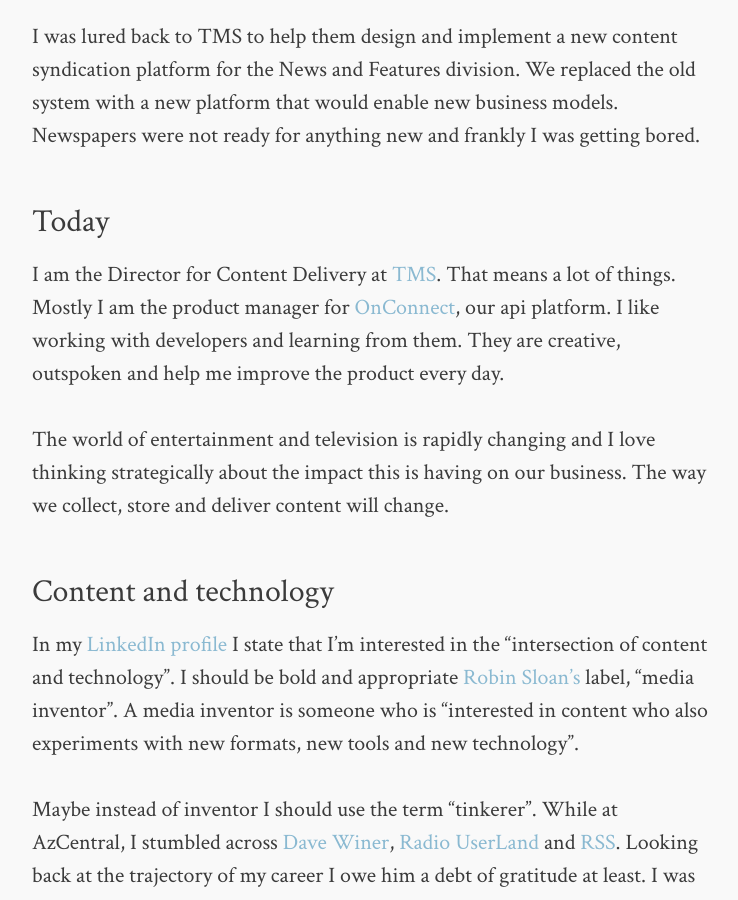
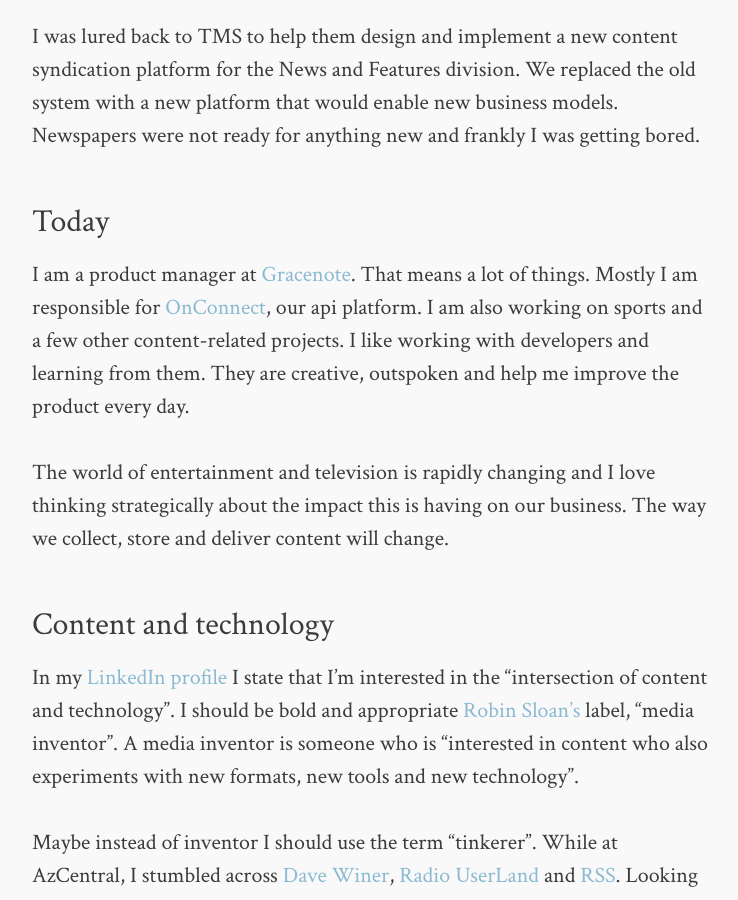
Before and after one commit to fioritto/fioritto_us, a Jekyll site: the page built from about.md, in a window 1280 px wide and 900 px high, scrolled down 3085 px. Shown: the whole window, without its empty margins (268-1006 px from the left). Built offline with Jekyll 4.4.1, drawn with Linux system fonts in a browser that asks for light colours; comment, search, counter and statistics services are not loaded; some of the changed text lies outside the part shown.

Commit message:
Changes to about section.

```diff
--- a/about.md
+++ b/about.md
@@ -4,7 +4,7 @@ permalink: /about/index.html
 image:
   feature: triple-exposure-2
 title: About me
-description: The short version. Director, Content Delivery and OnConnect product manager at TMS. Media tinkerer, generalist with a passion for learning, photographer, cyclist, husband, father, grandfather.
+description: The short version. Director, product management at Gracenote. Media tinkerer, generalist with a passion for learning, photographer, cyclist, husband, father, grandfather.
 tags: [Michael Fioritto, product management, photo history, cycling]
 ---
 
@@ -28,7 +28,7 @@ Next up was Highbeam Research, founded by Patrick Spain. I worked on content acq
 I was lured back to TMS to help them design and implement a new content syndication platform for the News and Features division. We replaced the old system with a new platform that would enable new business models. Newspapers were not ready for anything new and frankly I was getting bored.
 
 ### Today
-I am the Director for Content Delivery at [TMS](http://www.tribunemediaservices.com). That means a lot of things. Mostly I am the product manager for [OnConnect](http://developer.tmsapi.com), our api platform. I like working with developers and learning from them. They are creative, outspoken and help me improve the product every day.
+I am a product manager at [Gracenote](http://www.gracenote.com). That means a lot of things. Mostly I am responsible for [OnConnect](http://developer.tmsapi.com), our api platform. I am also working on sports and a few other content-related projects. I like working with developers and learning from them. They are creative, outspoken and help me improve the product every day.
 
 The world of entertainment and television is rapidly changing and I love thinking strategically about the impact this is having on our business. The way we collect, store and deliver content will change.
 
@@ -46,13 +46,15 @@ Today, this site is built using [Jekyll](http://jekyllrb.com/). I hope the tinke
 ### Photography
 After a hiatus of 10 years, I started shooting again. Today I shoot a mix of film and digital. I am still trying to figure out how to manage all this from a workflow perspective. More to come in another post.
 
+I created my first Blurb book, "Rodeo: Paris, Texas" and you can find it [here](http://www.blurb.com/b/5397924-rodeo-paris-texas).
+
 I am also very interested in photo history. [Bill Jay](http://www.fioritto.us/blog/bill-jay-1940-2009/1497/) was an early influence.
 
 ### Cycling
 I ride as much as I can with the FOGOBS group in Hyde Park. Depending on who you ask, it stands for either Fast or Fat Old Guys On Bikes. I commute to work via bike, but I'm not a dedicated commuter. If its wet outside I'm on the bus.
 
 ### Personal
-I am married to Lisa, have three children, two grandchildren and another on the way. I love being "papa". We live in Hyde Park.
+I am married to Lisa, have three children and three grand children, all boys. I love being "papa". We live in Hyde Park.
 
 ### Resume
 Everything above in a bulleted list.
```
Also changed, not shown: 5 other files.
